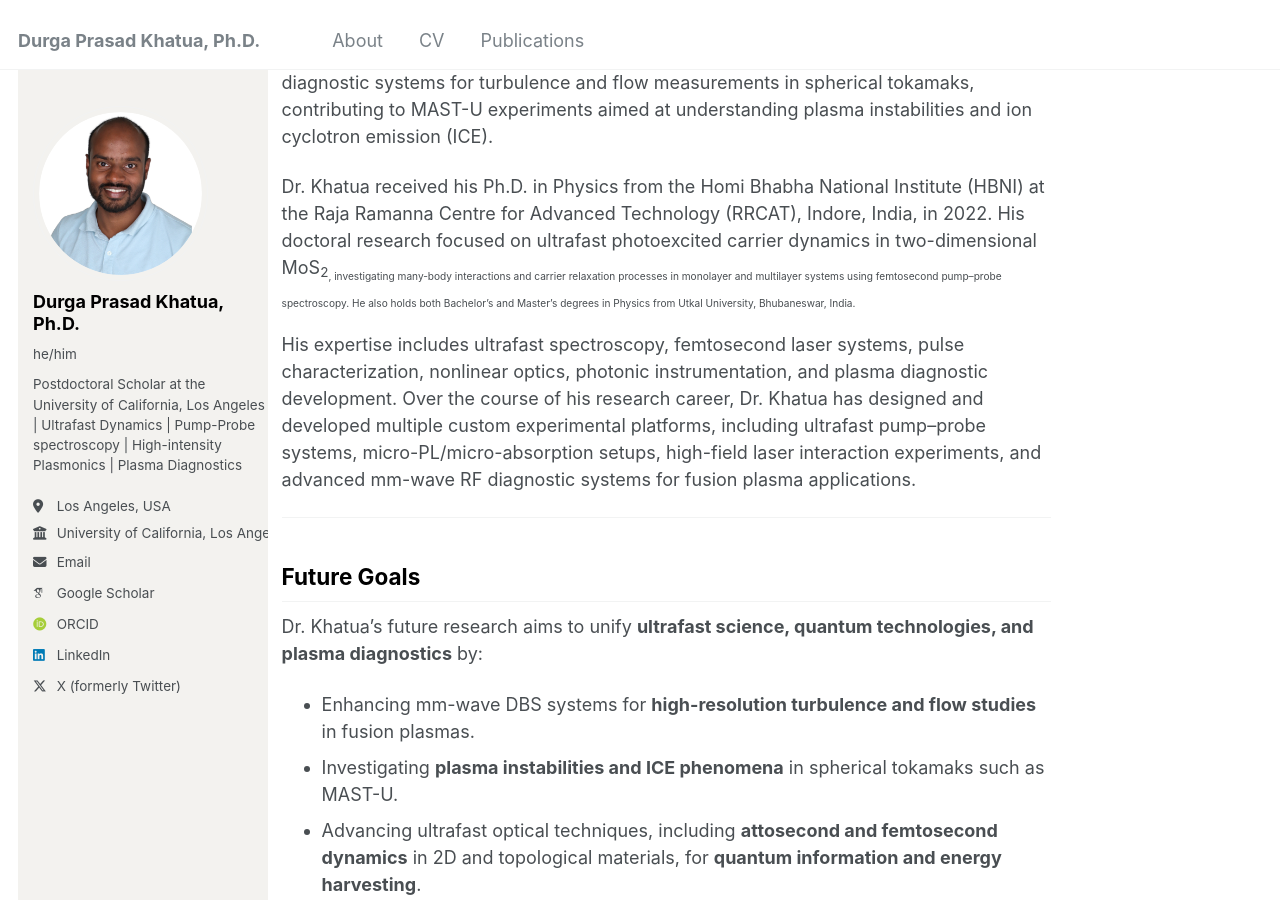
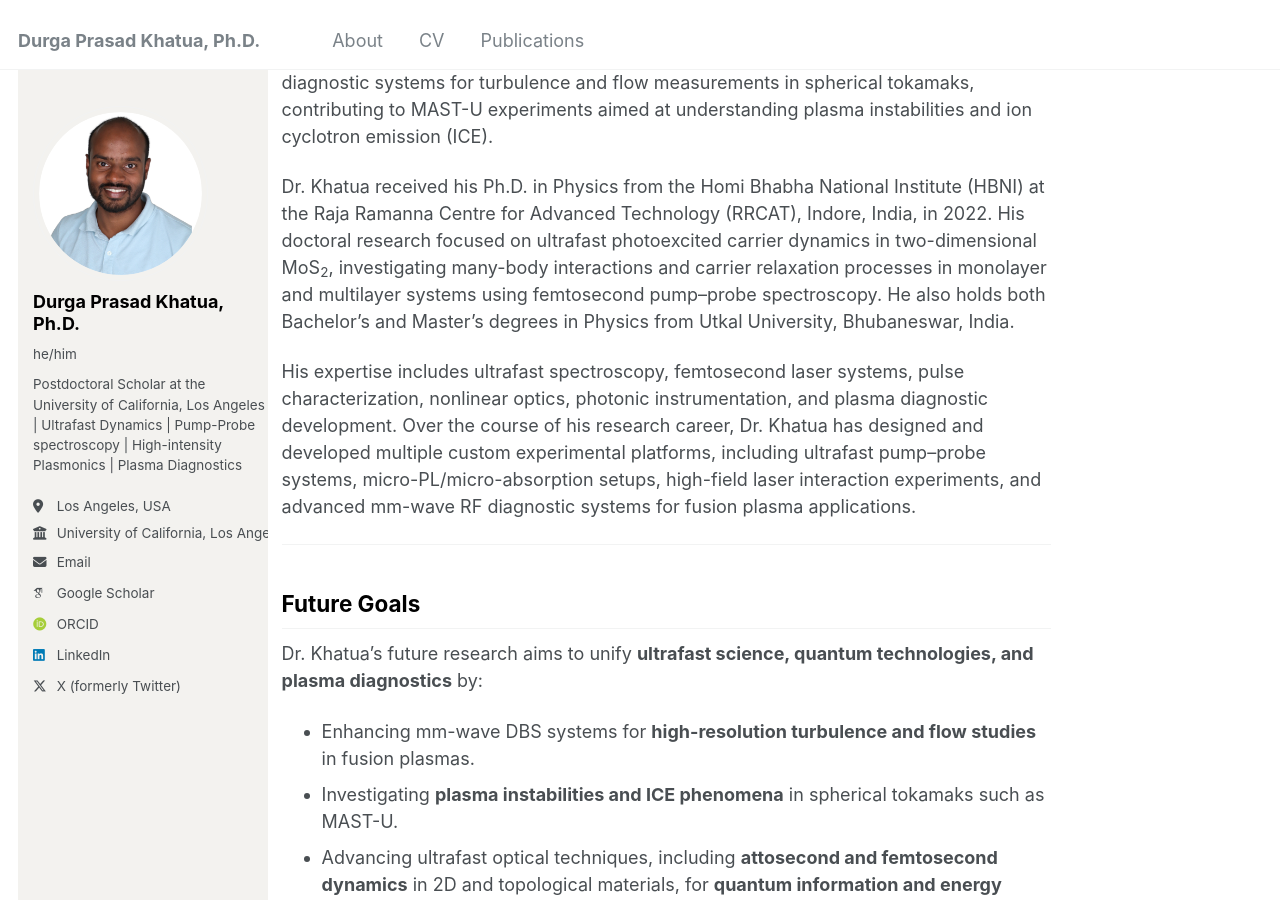
Before and after one commit to Khatua03/DurgaPrasadKhatua.github.io, a Jekyll site: the page built from _pages/about.md, in a window 1280 px wide and 900 px high, scrolled down 310 px. Built offline with Jekyll 4.4.1, drawn with Linux system fonts in a browser that asks for light colours; some web fonts are replaced.

```diff
--- a/_pages/about.md
+++ b/_pages/about.md
@@ -11,7 +11,7 @@ redirect_from:
 
 Dr. Durga Prasad Khatua is a Postdoctoral Research Scholar in the Department of Physics and Astronomy at the University of California, Los Angeles (UCLA), USA. His research focuses on ultrafast science, nonlinear and high-intensity light–matter interactions, plasma diagnostics, and turbulence studies in magnetically confined fusion plasmas. He is currently involved in the development of mm-wave Doppler backscattering (DBS) diagnostic systems for turbulence and flow measurements in spherical tokamaks, contributing to MAST-U experiments aimed at understanding plasma instabilities and ion cyclotron emission (ICE).
 
-Dr. Khatua received his Ph.D. in Physics from the Homi Bhabha National Institute (HBNI) at the Raja Ramanna Centre for Advanced Technology (RRCAT), Indore, India, in 2022. His doctoral research focused on ultrafast photoexcited carrier dynamics in two-dimensional MoS<sub>2<sub>, investigating many-body interactions and carrier relaxation processes in monolayer and multilayer systems using femtosecond pump–probe spectroscopy. He also holds both Bachelor’s and Master’s degrees in Physics from Utkal University, Bhubaneswar, India.
+Dr. Khatua received his Ph.D. in Physics from the Homi Bhabha National Institute (HBNI) at the Raja Ramanna Centre for Advanced Technology (RRCAT), Indore, India, in 2022. His doctoral research focused on ultrafast photoexcited carrier dynamics in two-dimensional MoS<sub>2</sub>, investigating many-body interactions and carrier relaxation processes in monolayer and multilayer systems using femtosecond pump–probe spectroscopy. He also holds both Bachelor’s and Master’s degrees in Physics from Utkal University, Bhubaneswar, India.
 
 His expertise includes ultrafast spectroscopy, femtosecond laser systems, pulse characterization, nonlinear optics, photonic instrumentation, and plasma diagnostic development. Over the course of his research career, Dr. Khatua has designed and developed multiple custom experimental platforms, including ultrafast pump–probe systems, micro-PL/micro-absorption setups, high-field laser interaction experiments, and advanced mm-wave RF diagnostic systems for fusion plasma applications.
 
```
